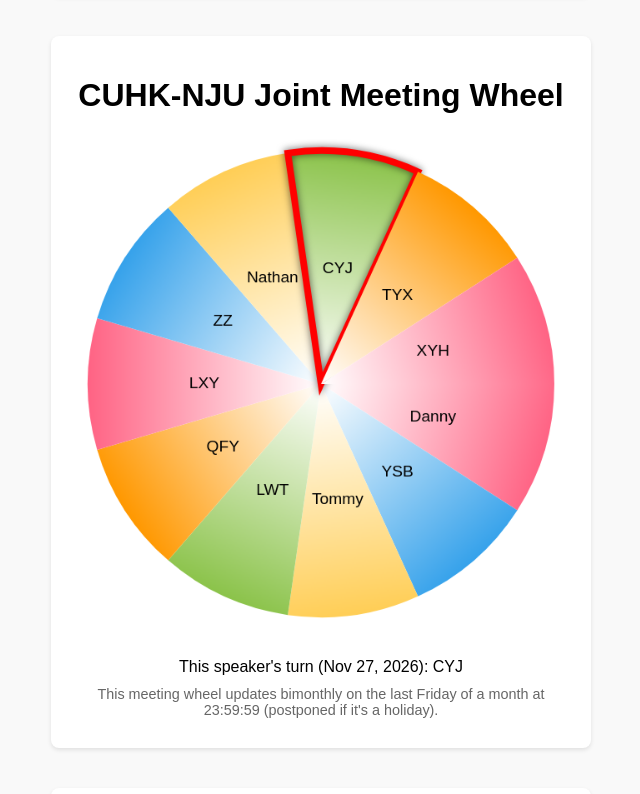
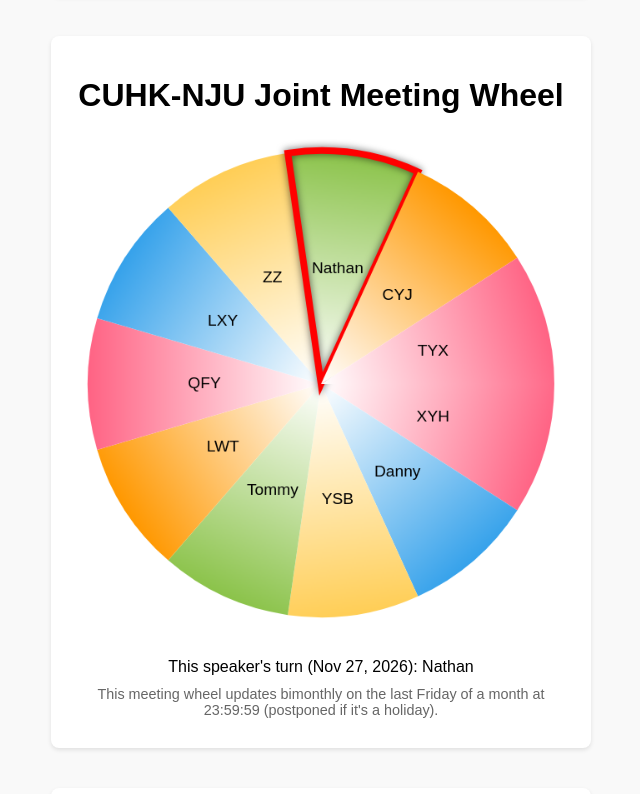
Before and after one commit to SFGJCGM/SFGJCGM.github.io, a plain HTML site: page index.html in a window 1280 px wide. Shown: the part 2780-3574 px from the top of the page, without its empty margins (319-959 px from the left). Drawn offline with Linux system fonts and the light colour scheme.

Commit message:
Postpone NJU rotation

```diff
--- a/index.html
+++ b/index.html
@@ -545,7 +545,7 @@
     // Third Wheel: Bimonthly Meeting
     // ------------------------------
     const biMonthMembers = [
-        "Danny", "YSB", "Tommy", "LWT", "QFY", "LXY", "ZZ", "Nathan", "CYJ", "TYX", "XYH",
+          "XYH", "Danny", "YSB", "Tommy", "LWT", "QFY", "LXY", "ZZ", "Nathan", "CYJ", "TYX",
     ];
 
     function getLastFridayOfMonth(year, month) {
```
